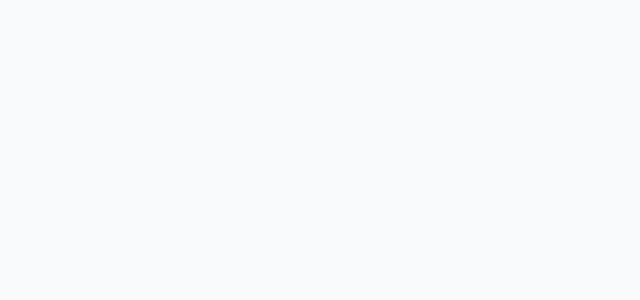
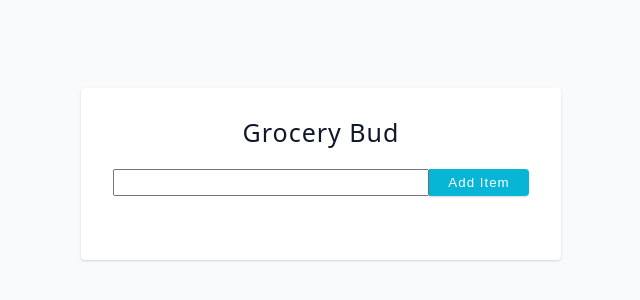
Before and after one commit to Justin-Bolivar/GroceryBud, a React (Vite) app: page / in a window 1280 px wide. Shown: the part 104-404 px from the top of the page, without its empty margins (319-959 px from the left). Built offline with nearby package versions, Linux system fonts and the light colour scheme.

Commit message:
Initial Layout

```diff
--- a/src/App.tsx
+++ b/src/App.tsx
@@ -4,9 +4,19 @@ function App() {
 
 
   return (
-    <>
-
-    </>
+    <div id="root">
+      <section className="section-center">
+        <div className="toastify"></div>
+        <form>
+          <h4>Grocery Bud</h4>
+          <div className="form-control">
+            <input type="text" className="form-control"></input>
+            <button type ="submit" className="btn">Add Item</button>
+          </div>
+        </form>
+        <div className = "items"></div>
+      </section>
+    </div>
   )
 }
 
```
